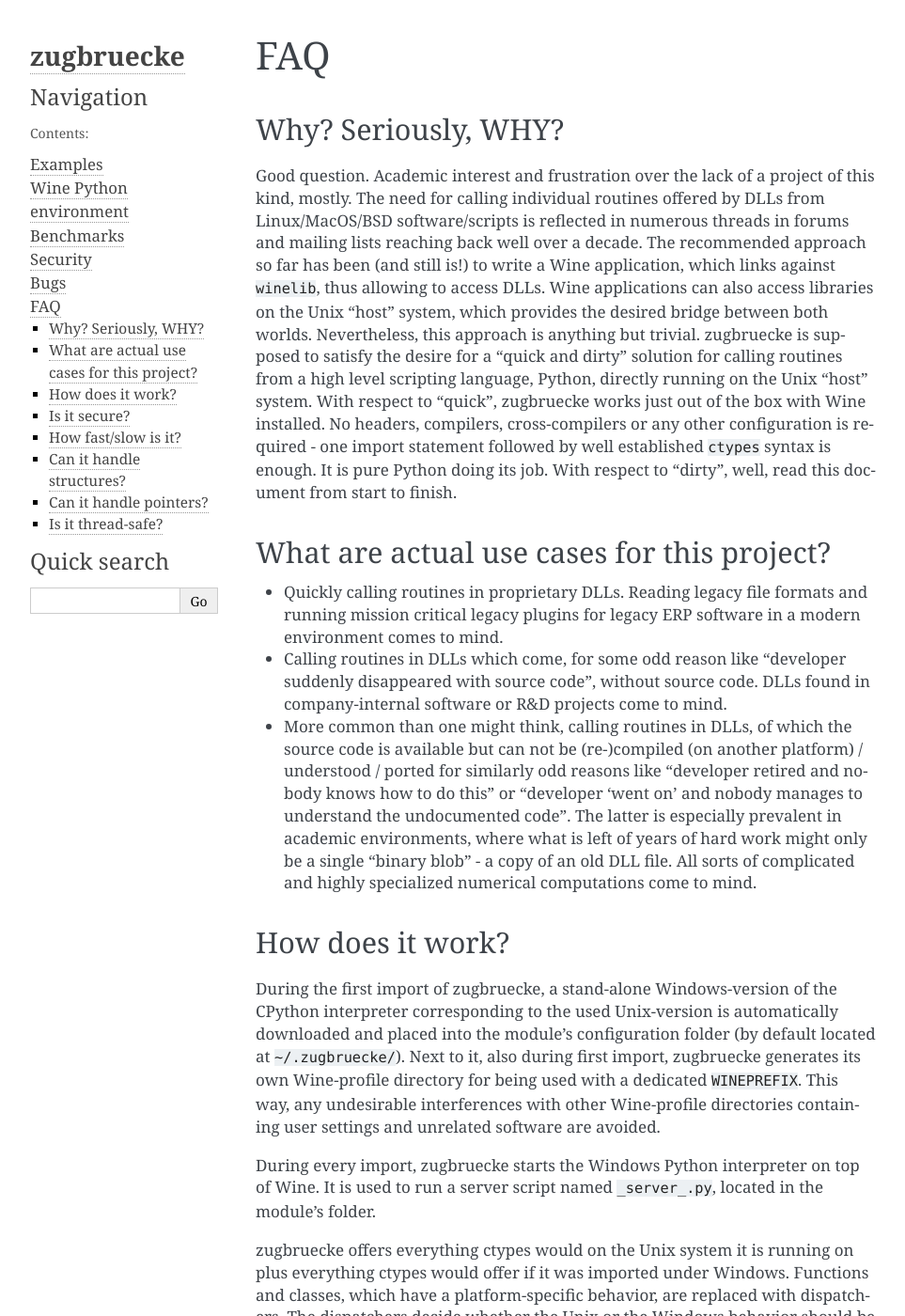
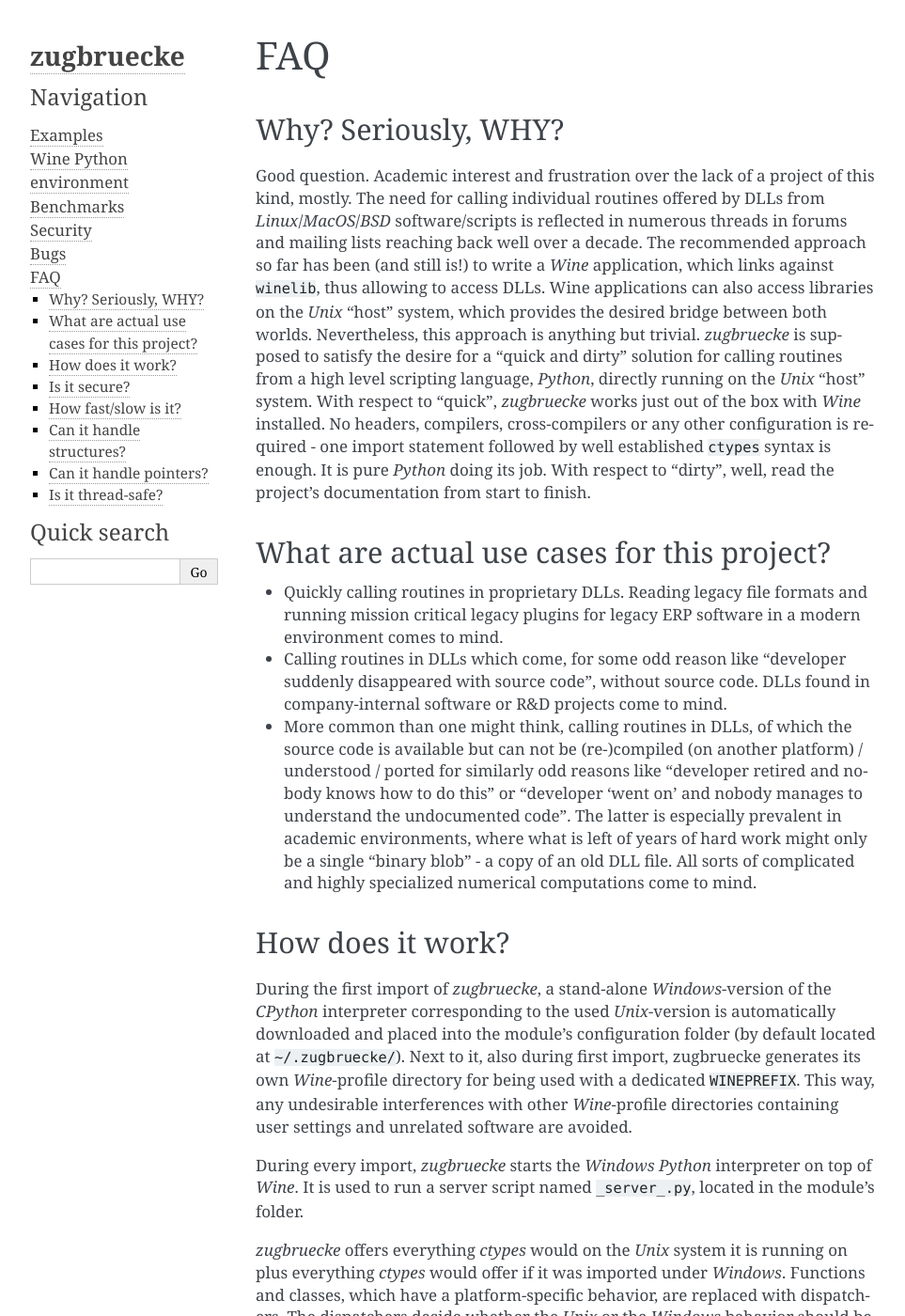
Before and after one commit to pleiszenburg/zugbruecke, a Sphinx documentation site: the page built from docs/faq.rst, in a window 1280 px wide and 1400 px high. Shown: the whole window at 94% size, without its empty margins (148-1111 px from the left). Built offline with Sphinx 7.4.7, drawn with Linux system fonts in a browser that asks for light colours; some of the changed text lies outside the part shown.

Commit message:
cleaned up documentation sections

```diff
--- a/docs/benchmarks.rst
+++ b/docs/benchmarks.rst
@@ -1,3 +1,5 @@
+.. _benchmarks:
+
 Benchmarks
 ==========
 
--- a/docs/faq.rst
+++ b/docs/faq.rst
@@ -6,19 +6,19 @@
 
 Good question. Academic interest and frustration over the lack of a project of
 this kind, mostly. The need for calling individual routines offered by DLLs
-from Linux/MacOS/BSD software/scripts is reflected in numerous threads in forums and
+from *Linux*/*MacOS*/*BSD* software/scripts is reflected in numerous threads in forums and
 mailing lists reaching back well over a decade. The recommended approach so far
-has been (and still is!) to write a Wine application, which links against ``winelib``,
+has been (and still is!) to write a *Wine* application, which links against ``winelib``,
 thus allowing to access DLLs. Wine applications can also access libraries
-on the Unix "host" system, which provides the desired bridge between both worlds.
-Nevertheless, this approach is anything but trivial. zugbruecke is supposed
+on the *Unix* "host" system, which provides the desired bridge between both worlds.
+Nevertheless, this approach is anything but trivial. *zugbruecke* is supposed
 to satisfy the desire for a "quick and dirty" solution for calling routines from a
-high level scripting language, Python, directly running on the Unix "host" system.
-With respect to "quick", zugbruecke works just out of the box with Wine installed.
+high level scripting language, *Python*, directly running on the *Unix* "host" system.
+With respect to "quick", *zugbruecke* works just out of the box with *Wine* installed.
 No headers, compilers, cross-compilers or any other configuration is required - one
 import statement followed by well established ``ctypes`` syntax is enough.
-It is pure Python doing its job.
-With respect to "dirty", well, read this document from start to finish.
+It is pure *Python* doing its job.
+With respect to "dirty", well, read the project's documentation from start to finish.
 
 What are actual use cases for this project?
 -------------------------------------------
@@ -42,35 +42,35 @@
 How does it work?
 -----------------
 
-During the first import of zugbruecke, a stand-alone Windows-version of the
-CPython interpreter corresponding to the used Unix-version is automatically
+During the first import of *zugbruecke*, a stand-alone *Windows*-version of the
+*CPython* interpreter corresponding to the used *Unix*-version is automatically
 downloaded and placed into the module's configuration folder (by default located at
 ``~/.zugbruecke/``). Next to it, also during first import, zugbruecke
-generates its own Wine-profile directory for being used with a dedicated
-``WINEPREFIX``. This way, any undesirable interferences with other Wine-profile
+generates its own *Wine*-profile directory for being used with a dedicated
+``WINEPREFIX``. This way, any undesirable interferences with other *Wine*-profile
 directories containing user settings and unrelated software are avoided.
 
-During every import, zugbruecke starts the Windows Python interpreter on top of Wine.
+During every import, *zugbruecke* starts the *Windows* *Python* interpreter on top of *Wine*.
 It is used to run a server script named ``_server_.py``, located in the module's folder.
 
-zugbruecke offers everything ctypes would on the Unix system it is running on
-plus everything ctypes would offer if it was imported under Windows. Functions
+*zugbruecke* offers everything *ctypes* would on the *Unix* system it is running on
+plus everything *ctypes* would offer if it was imported under *Windows*. Functions
 and classes, which have a platform-specific behavior, are replaced with dispatchers.
-The dispatchers decide whether the Unix or the Windows behavior should be used
+The dispatchers decide whether the *Unix* or the *Windows* behavior should be used
 depending on the context of how they were invoked and what parameters were passed
-into them. If Windows specific behavior is chosen, calls are passed from
-zugbruecke's client code running on Unix to the server component of zugbruecke
-running on Wine.
+into them. If *Windows* specific behavior is chosen, calls are passed from
+*zugbruecke*'s client code running on *Unix* to the server component of *zugbruecke*
+running on *Wine*.
 
 Is it secure?
 -------------
 
-No. See "Security" section of this document.
+No. See :ref:`chapter on security <security>`.
 
 How fast/slow is it?
 --------------------
 
-It performs reasonably well. See "Speed" section of this document.
+It performs reasonably well. See :ref:`benchmark section <benchmarks>`.
 
 Can it handle structures?
 -------------------------
@@ -87,9 +87,9 @@
 
 Pointers to arbitrary data structures can be handled if another parameter of
 the call contains the length of the memory section the pointer is pointing to.
-zugbruecke uses a special ``memsync`` protocol for indicating which memory
-sections must be kept in sync between the Unix and the Wine side of the code.
-If run on Windows, the regular ``ctypes`` will just ignore any ``memsync``
+*zugbruecke* uses a special ``memsync`` protocol for indicating which memory
+sections must be kept in sync between the *Unix* and the *Wine* side of the code.
+If run on *Windows*, the regular *ctypes* will just ignore any ``memsync``
 directive in the code.
 
 Pointers returned by a DLL pointing to memory allocated by the DLL are
@@ -100,7 +100,7 @@
 
 Probably (yes). More extensive tests are required.
 
-If you want to be on the safe side, start one zugbruecke session per thread
+If you want to be on the safe side, start one *zugbruecke* session per thread
 in your code manually. You can do this as follows:
 
 .. code:: python
--- a/docs/index.rst
+++ b/docs/index.rst
@@ -3,9 +3,11 @@
 
 .. image:: http://www.pleiszenburg.de/zugbruecke_logo.png
 
+User's guide
+------------
+
 .. toctree::
    :maxdepth: 2
-   :caption: Contents:
 
    examples
    wineenv
@@ -15,7 +17,7 @@
    faq
 
 Indices and tables
-==================
+------------------
 
 * :ref:`genindex`
 * :ref:`modindex`
```
Also changed, not shown: docs/security.rst (+12 -5 lines).
